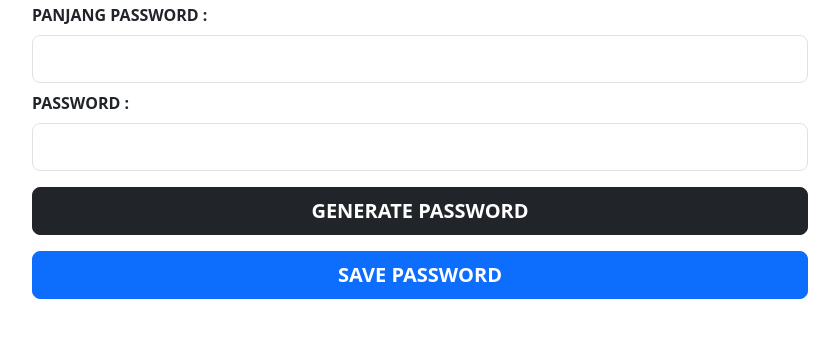
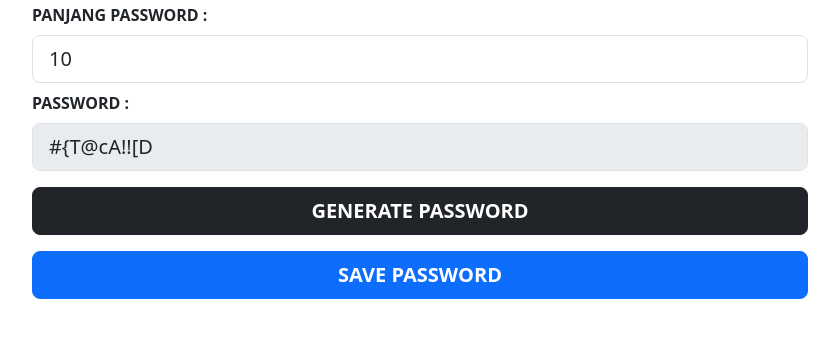
Before and after one commit to rhyman18/password-generator, a plain HTML site: page index.html in a window 1280 px wide. Both pictures are taken after a click on the button "GENERATE PASSWORD". Shown: the part 277-614 px from the top of the page, without its empty margins (220-1059 px from the left). Drawn offline with nearby package versions, Linux system fonts and the light colour scheme.

Commit message:
sudah jadi

```diff
--- a/index.html
+++ b/index.html
@@ -16,11 +16,11 @@
             <h1>PASSWORD GENERATOR CUY UNIVERSITY</h1>
             <div class="d-flex flex-column gap-2">
                 <label for="passwordLength" class="text-uppercase fw-bold">Panjang Password :</label>
-                <input type="number" class="form-control form-control-lg" id="passwordLength">
+                <input type="number" min="6" max="32" value="10" class="form-control form-control-lg" id="passwordLength">
                 <label for="password" class="text-uppercase fw-bold">Password :</label>
-                <input type="password" class="form-control form-control-lg" id="password">
-                <button class="btn btn-dark text-uppercase fw-bold btn-lg mt-2">Generate Password</button>
-                <button class="btn btn-primary text-uppercase fw-bold btn-lg mt-2">Save Password</button>
+                <input type="text" class="form-control form-control-lg" id="password" disabled>
+                <button onclick="getPass()" class="btn btn-dark text-uppercase fw-bold btn-lg mt-2">Generate Password</button>
+                <a onclick="savePass()" id="download" class="btn btn-primary text-uppercase fw-bold btn-lg mt-2">Save Password</a>
             </div>
         </div>
     </div>
--- a/index.js
+++ b/index.js
@@ -0,0 +1,40 @@
+const passwordLength = document.getElementById('passwordLength')
+const password = document.getElementById('password')
+const download = document.getElementById('download')
+let check = false
+
+function generate(length) {
+    const lowerCase = 'abcdefghijklmnopqrstuvwxyz'
+    const upperCase = 'ABCDEFGHIJKLMNOPQRSTUVWXYZ'
+    const num = '0123456789'
+    const symbol = `~!@#$%^&*()_+{}|:"<>?-=[]\;',./`
+    const data = lowerCase + upperCase + num + symbol
+
+    let generator = ''
+    check = true
+
+    for (let i = 0; i < length; i++) {
+        generator += data[~~(Math.random() * data.length)]
+    }
+    return generator
+}
+
+function getPass() {
+    if (passwordLength.value >= 6 && passwordLength.value <= 32) {
+        const newPassword = generate(passwordLength.value)
+        password.value = newPassword
+    } else {
+        passwordLength.value = 6
+        password.value = 'Password Min. 6 dan Max. 32'
+    }
+}
+
+function savePass() {
+    if (check) {
+        document.title = 'Password Generator : ' + password.value
+        download.setAttribute('href', 'data:text/plain;charset=utf-8,' + encodeURIComponent(`Password Generator : ${password.value}`))
+        download.setAttribute('download', 'MyPasswordGenerator.txt')
+    } else {
+        password.value = 'Password Belum di Generate'
+    }
+}
```
